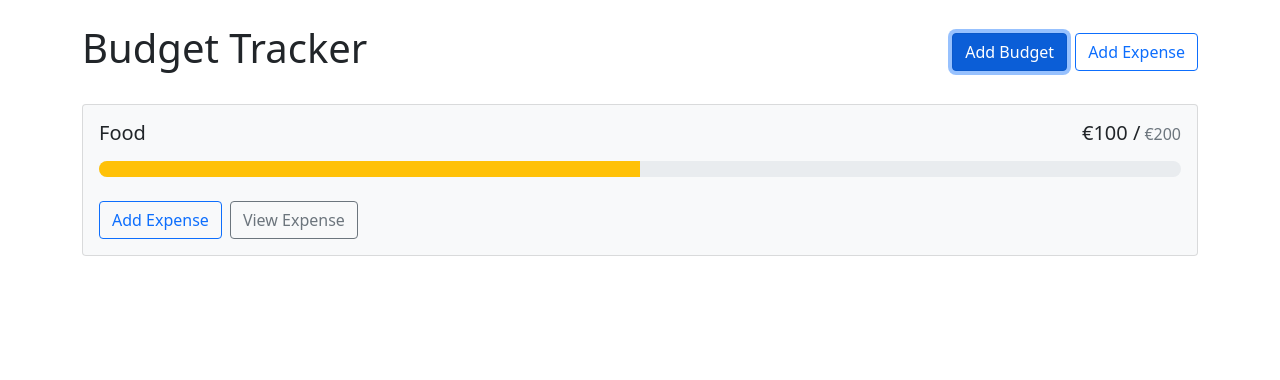
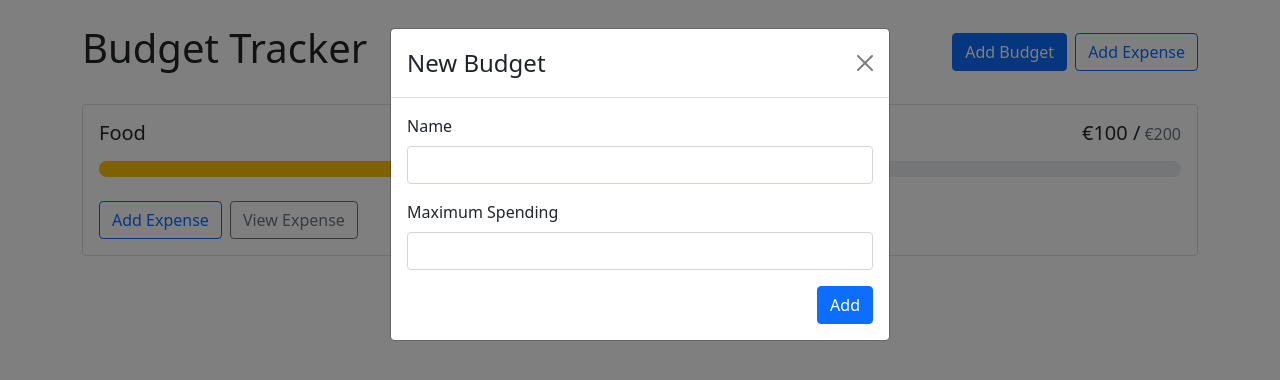
Before and after one commit to chris92vr/Budget-Tracker, a React (Create React App) app: page / in a window 1280 px wide. Both pictures are taken after a click on the button "Add Budget". Shown: the top 380 px of the page. Built offline with nearby package versions, Linux system fonts and the light colour scheme.

Commit message:
Added AddBudgetModal & AddExpenseModal components

```diff
--- a/src/App.js
+++ b/src/App.js
@@ -1,18 +1,44 @@
 import Container from 'react-bootstrap/Container';
 import {Button, Stack} from "react-bootstrap"
 import BudgetCard from './components/BudgetCard';
+import {useState} from 'react'
+import AddBudgetModal from './components/addBudgetModal';
+import AddExpenseModal from './components/addExpenseModal';
+import { useBudgets } from './contexts/BudgetsContexts';
 
 function App() {
+  const [showAddBudgetModal, setShowAddBudgetModal] = useState(false);
+  const [showAddExpenseModal, setShowAddExpenseModal] = useState(false);
+  const [ addExpenseModalBudgetId, setAddExpenseModalBudgetId] = useState(null);
+  const {budgets, getBudgetExpenses} = useBudgets();
+
+  function openAddExpenseModal(budgetId){
+    setShowAddBudgetModal(true);
+    setAddExpenseModalBudgetId(budgetId);
+  }
   return (
+    <>
     <Container className='my-4'>
       <Stack direction='horizontal' gap="2" className="mb-4">
         <h1 className="me-auto">Budget Tracker</h1>
-        <Button variant='primary'>Add Budget</Button>
-        <Button variant='outline-primary'>Add Expense</Button>
+        <Button variant='primary' onClick={() => setShowAddBudgetModal(true)}>Add Budget</Button>
+        <Button variant='outline-primary' onClick={openAddExpenseModal}>Add Expense</Button>
         </Stack>
         <div style={{ display: 'grid', gridTemplateColumns: 'repeat(auto-fill, minmax(300px, 1fr))', gap: '1rem', alignItems:'flex-start' }}></div>
-        <BudgetCard gray name="Food" amount={100} max={200}/>
+        {budgets.map(budget => {
+          const amount = getBudgetExpenses(budget.id).reduce((total, expense) => total + expense.amount, 0)
+          return <BudgetCard  key= {budget.id}
+          name={budget.name}
+          amount={amount}
+           max={budget.max}/>
+
+          } ) }
+
+        <BudgetCard  name="Food" amount={100} max={200}/>
     </Container>
+    <AddBudgetModal show={showAddBudgetModal} handleClose={() => setShowAddBudgetModal(false)}/>
+    <AddExpenseModal defaultBudgetId={addExpenseModalBudgetId} show={showAddExpenseModal} handleClose={() => setShowAddExpenseModal(false)}/>
+    </>
 
 
   );
--- a/src/components/BudgetCard.js
+++ b/src/components/BudgetCard.js
@@ -3,7 +3,7 @@
 
 
 
-export default function BudgetCard({name, amount, max, gray}) {
+export default function BudgetCard({name, amount, max, gray, onAddExpenseClick}) {
     const classNames = []
     if(amount > max) {
         classNames.push('bg-danger', "bg-opacity-10")
@@ -25,7 +25,7 @@
                 now={amount}
            />
            <Stack direction="horizontal" gap="2" className="mt-4">
-                <Button variant="outline-primary">Add Expense</Button>
+                <Button variant="outline-primary" onClick={onAddExpenseClick}>Add Expense</Button>
                 <Button variant="outline-secondary">View Expense</Button>
               </Stack>
         </Card.Body>
--- /dev/null
+++ b/src/components/addBudgetModal.js
@@ -0,0 +1,48 @@
+import { Form, Modal, Button } from "react-bootstrap"
+import { useRef } from "react"
+import { useBudgets } from "../contexts/BudgetsContexts"
+
+export default function AddBudgetModal({ show, handleClose }) {
+  const nameRef = useRef()
+  const maxRef = useRef()
+  const { addBudget } = useBudgets()
+  function handleSubmit(e) {
+    e.preventDefault()
+    addBudget({
+      name: nameRef.current.value,
+      max: parseFloat(maxRef.current.value),
+    })
+    handleClose()
+  }
+
+  return (
+    <Modal show={show} onHide={handleClose}>
+      <Form onSubmit={handleSubmit}>
+        <Modal.Header closeButton>
+          <Modal.Title>New Budget</Modal.Title>
+        </Modal.Header>
+        <Modal.Body>
+          <Form.Group className="mb-3" controlId="name">
+            <Form.Label>Name</Form.Label>
+            <Form.Control ref={nameRef} type="text" required />
+          </Form.Group>
+          <Form.Group className="mb-3" controlId="max">
+            <Form.Label>Maximum Spending</Form.Label>
+            <Form.Control
+              ref={maxRef}
+              type="number"
+              required
+              min={0}
+              step={0.01}
+            />
+          </Form.Group>
+          <div className="d-flex justify-content-end">
+            <Button variant="primary" type="submit">
+              Add
+            </Button>
+          </div>
+        </Modal.Body>
+      </Form>
+    </Modal>
+  )
+}
--- /dev/null
+++ b/src/components/addExpenseModal.js
@@ -0,0 +1,60 @@
+import React from 'react'
+import { Button, Form, Modal } from 'react-bootstrap'
+import { useRef } from 'react'
+import { useBudgets,  UNCATEGORIZED_BUDGET_ID} from '../contexts/BudgetsContexts'
+
+export default function addExpenseModal({show, handleClose, defaultBudgetId}) {
+    const descriptionRef = useRef()
+    const amountRef = useRef()
+    const budgetIdRef = useRef()
+    const {addExpense, budgets} = useBudgets()
+
+
+    function handleSubmit(e) {
+        e.preventDefault()
+        addExpense({
+            descriptionRef: descriptionRef.current.value,
+            amount: parseFloat(amountRef.current.value),
+            budgetId: budgetIdRef.current.value,
+        })
+        handleClose()
+    }
+
+
+    return (
+    <Modal show={show} onHide={handleClose}>
+        <Form onSubmit={handleSubmit}>
+            <Modal.Header closeButton>
+                <Modal.Title>New Budget</Modal.Title>
+            </Modal.Header>
+            <Modal.Body>
+                <Form.Group className="mb-3" controlId="description">
+                    <Form.Label>Description</Form.Label>
+                    <Form.Control ref={descriptionRef} type="text"  required />
+                </Form.Group>
+                <Form.Group className="mb-3" controlId="amount">
+                    <Form.Label>amount</Form.Label>
+                    <Form.Control ref={amountRef} type="number"  required min={0} step={0.01}/>
+                </Form.Group>
+                <Form.Group className="mb-3" controlId="budgetId">
+                    <Form.Label>Budget</Form.Label>
+                    <Form.Select  defaultValue={defaultBudgetId} ref={budgetIdRef} >
+                        <option id={ UNCATEGORIZED_BUDGET_ID}> Uncategorized </option>
+                    {budgets.map(
+                        budget =>(<option key={budget.id} value={budget.id}>{budget.name}
+                        </option>
+                    ))}
+
+                    </Form.Select>
+                </Form.Group>
+                <div className="d-flex justify-content-end">
+                    <Button variant="primary" type="submit">Add Budget</Button>
+                </div>
+
+            </Modal.Body>
+            </Form>
+    </Modal>
+
+
+  )
+}
--- a/src/contexts/BudgetsContexts.js
+++ b/src/contexts/BudgetsContexts.js
@@ -1,4 +1,4 @@
-import React, { useContext, useState } from "react"
+import React, { useContext } from "react"
 import { v4 as uuidV4 } from "uuid"
 import useLocalStorage from "../hooks/useLocalStorage"
 
```
